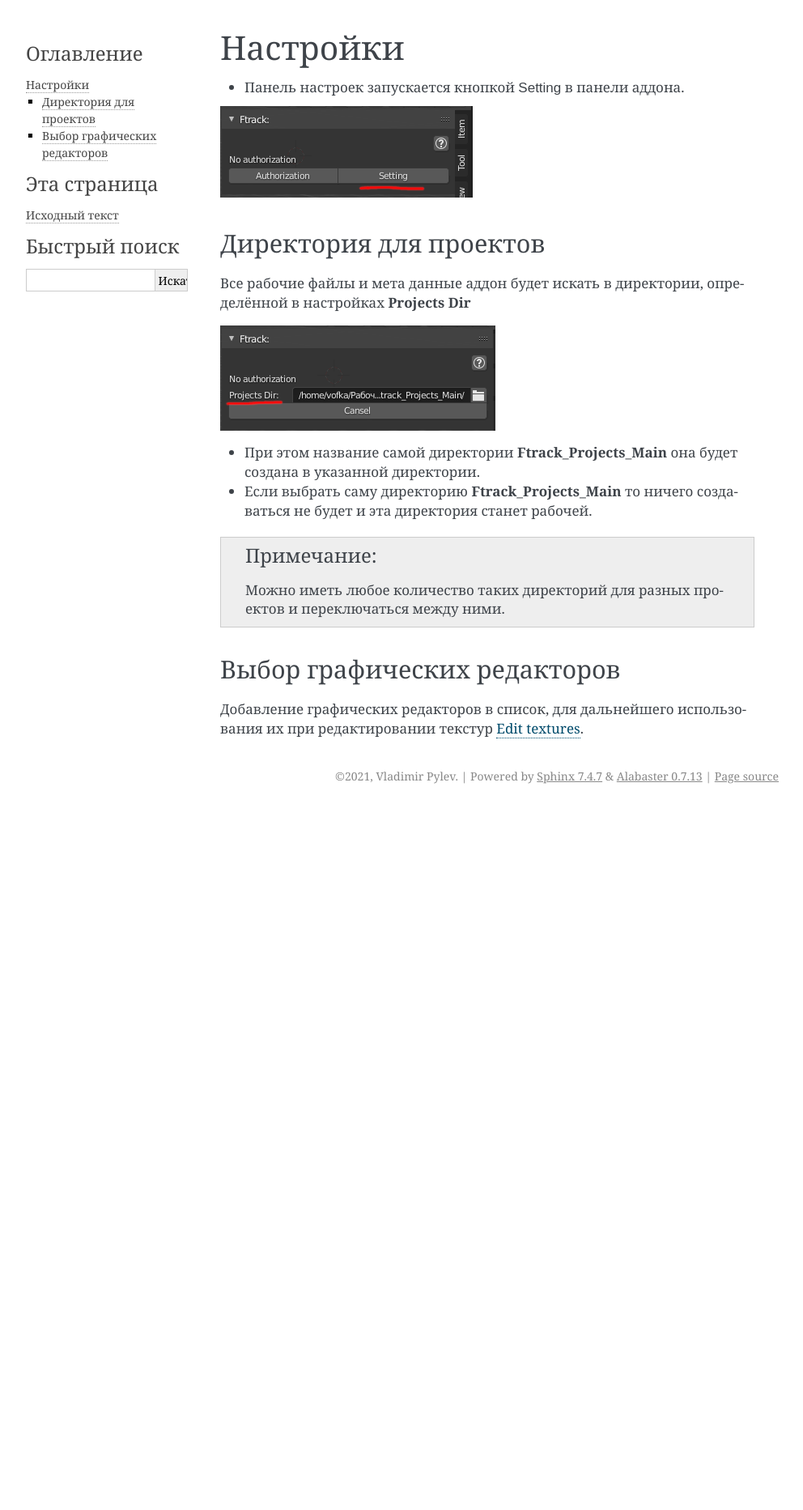
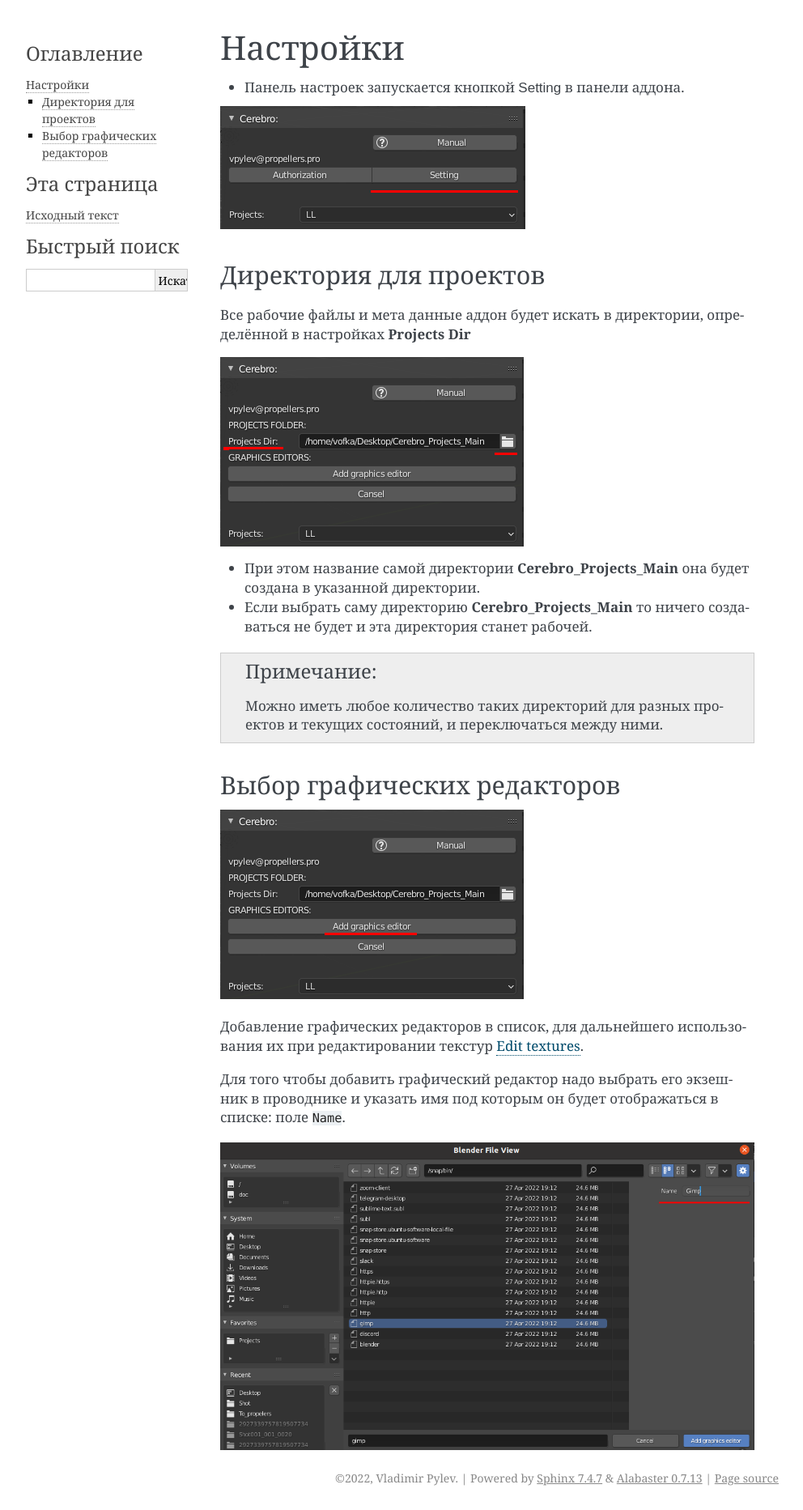
Before and after one commit to volodya-renderberg/cerebro-b3d-connect-manual, a Sphinx documentation site: the page built from docs/source/manual/settings.rst, in a window 1280 px wide. Shown: the whole page at 81% size, without its empty margins (148-1140 px from the left). Built offline with Sphinx 7.4.7, drawn with Linux system fonts in a browser that asks for light colours; before the commit the page ends 998 px from its top, so only the background shows below that.

Commit message:
settings

```diff
--- a/docs/source/conf.py
+++ b/docs/source/conf.py
@@ -21,8 +21,8 @@ sys.path.insert(0, os.path.abspath('../../plugins'))
 
 # -- Project information -----------------------------------------------------
 
-project = 'Ftrack b3d connect'
-copyright = '2021, Vladimir Pylev'
+project = 'Cerebro at Propellers'
+copyright = '2022, Vladimir Pylev'
 author = 'Vladimir Pylev'
 
 # The full version, including alpha/beta/rc tags
--- a/docs/source/index.rst
+++ b/docs/source/index.rst
@@ -5,7 +5,7 @@ Manual
 
 `Общий обзор (видео) <https://youtu.be/R-c-LF7VbWM>`_
 
-`Установка обновление <https://www.notion.so/propls/Blender-c82c47774e5341a8b633ebb9a4dfe3f4>`_
+`Установка обновление <https://www.notion.so/propls/Blender-Cerebro-b2e5fad019974df4ad8f2ffc590c9303>`_
 
 Содержание:
 
--- a/docs/source/manual/settings.rst
+++ b/docs/source/manual/settings.rst
@@ -17,14 +17,20 @@
 
 .. image:: ../_static/images/projects_dir_setting.png
 
-* При этом название самой директории **Ftrack_Projects_Main** она будет создана в указанной директории.
+* При этом название самой директории **Cerebro_Projects_Main** она будет создана в указанной директории.
 
-* Если выбрать саму директорию **Ftrack_Projects_Main** то ничего создаваться не будет и эта директория станет рабочей.
+* Если выбрать саму директорию **Cerebro_Projects_Main** то ничего создаваться не будет и эта директория станет рабочей.
 
-.. note:: Можно иметь любое количество таких директорий для разных проектов и переключаться между ними.
+.. note:: Можно иметь любое количество таких директорий для разных проектов и текущих состояний, и переключаться между ними.
 
 
 Выбор графических редакторов
 ----------------------------
 
+.. image:: ../_static/images/graphics_editor_setting.png
+
 Добавление графических редакторов в список, для дальнейшего использования их при редактировании текстур :ref:`work_panel_edit_textures`.
+
+Для того чтобы добавить графический редактор надо выбрать его экзешник в проводнике и указать имя под которым он будет отображаться в списке: поле ``Name``.
+
+.. image:: ../_static/images/selecting_graphics_editor_settings.png
```
Also changed, not shown: docs/source/manual/authentication.rst (+3 -5 lines), docs/source/_static/images/after_autorization.png, docs/source/_static/images/autorization_panel.png, docs/source/_static/images/graphics_editor_setting.png (added), docs/source/_static/images/projects_dir_setting.png, docs/source/_static/images/selecting_graphics_editor_settings.png (added), docs/source/_static/images/settings_button.png, docs/source/_static/images/start_panel.png.
